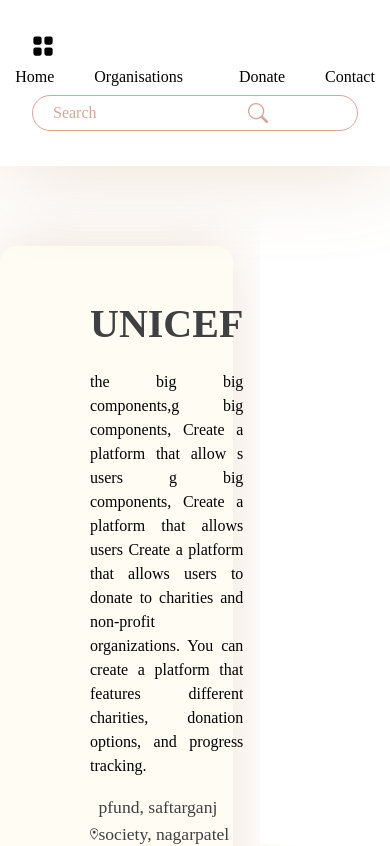
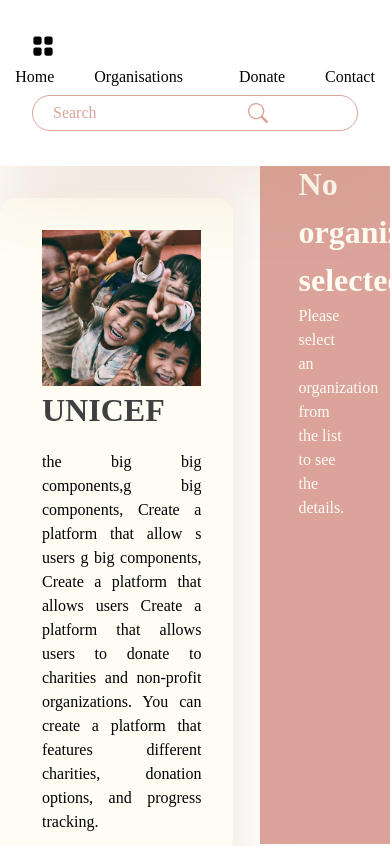
Before and after one commit to PranavKrishnan007/code_with_consequence_UI, a Next.js app in the folder blank_funds/: page /listings in a window 390 px wide. Shown: the top 846 px of the page. Built offline with nearby package versions, Linux system fonts and the light colour scheme; no server answers.

Commit message:
fixed side card in listing (#18)

```diff
--- a/blank_funds/components/Listings/SideInfoCard.js
+++ b/blank_funds/components/Listings/SideInfoCard.js
@@ -6,6 +6,16 @@
 import { useRouter } from "next/router";
 
 export default function SideInfoCard({ org }) {
+  if (Object.keys(org).length === 0) {
+    return (
+      <div className={styles.sideInfoCard}>
+        <div className={styles.content}>
+          <h3 className={styles.title}>No organization selected</h3>
+          <p>Please select an organization from the list to see the details.</p>
+        </div>
+      </div>
+    );
+  }
   const percentage = (1 - (org.funds_required - org.funds_raised) / org.funds_required) * 100;
   const router = useRouter();
   return (
--- a/blank_funds/pages/listings.js
+++ b/blank_funds/pages/listings.js
@@ -9,7 +9,8 @@
 export default function listings() {
   const [loading, setLoading] = useState(true);
   const [organisations, setOrganisations] = useState([]);
-  const [selectedOrg, setSelectedOrg] = useState(null);
+  const [selectedOrg, setSelectedOrg] = useState({});
+
 
 
   useEffect(() => {
--- a/blank_funds/styles/OrgCard.module.css
+++ b/blank_funds/styles/OrgCard.module.css
@@ -97,3 +97,40 @@
     transition: all 0.3s ease-in-out;
     text-align: center;
 }
+@media screen and (max-width: 1200px) {
+
+    .orgCard,
+    .orgCardSelected {
+        flex-direction: column;
+        align-items: center;
+        text-align: center;
+    }
+
+    .orgname,
+    .orgdetails,
+    .orglocation,
+    .orgreadmore {
+        padding-left: 0;
+    }
+
+    .Button {
+        margin-left: 0;
+    }
+}
+
+@media screen and (max-width: 768px) {
+
+    .orgCard,
+    .orgCardSelected {
+        margin: 2rem auto;
+        padding: 2rem;
+    }
+
+    .orgname {
+        font-size: 2rem;
+    }
+
+    .orgdetails {
+        font-size: 1rem;
+    }
+}
--- a/blank_funds/styles/SideInfoCard.module.css
+++ b/blank_funds/styles/SideInfoCard.module.css
@@ -115,3 +115,71 @@
 .orglocationText {
     margin-left: 16px;
 }
+@media screen and (max-width: 1200px) {
+    .content {
+        max-width: 90%;
+    }
+
+    .funds {
+        flex-direction: column;
+        align-items: center;
+        gap: 1rem;
+    }
+}
+
+@media screen and (max-width: 768px) {
+    .title {
+        font-size: 2rem;
+        padding-top: 2rem;
+    }
+
+    .details {
+        font-size: 1rem;
+    }
+
+    .contactInfo {
+        font-size: 1rem;
+    }
+
+    .location {
+        font-size: 0.9rem;
+    }
+
+    .orglocationText {
+        margin-left: 12px;
+    }
+}
+@media screen and (max-width: 1200px) {
+    .content {
+        max-width: 90%;
+    }
+
+    .funds {
+        flex-direction: column;
+        align-items: center;
+        gap: 1rem;
+    }
+}
+
+@media screen and (max-width: 992px) {
+    .title {
+        font-size: 2rem;
+        padding-top: 2rem;
+    }
+
+    .details {
+        font-size: 1rem;
+    }
+
+    .contactInfo {
+        font-size: 1rem;
+    }
+
+    .location {
+        font-size: 0.9rem;
+    }
+
+    .orglocationText {
+        margin-left: 12px;
+    }
+}
```
